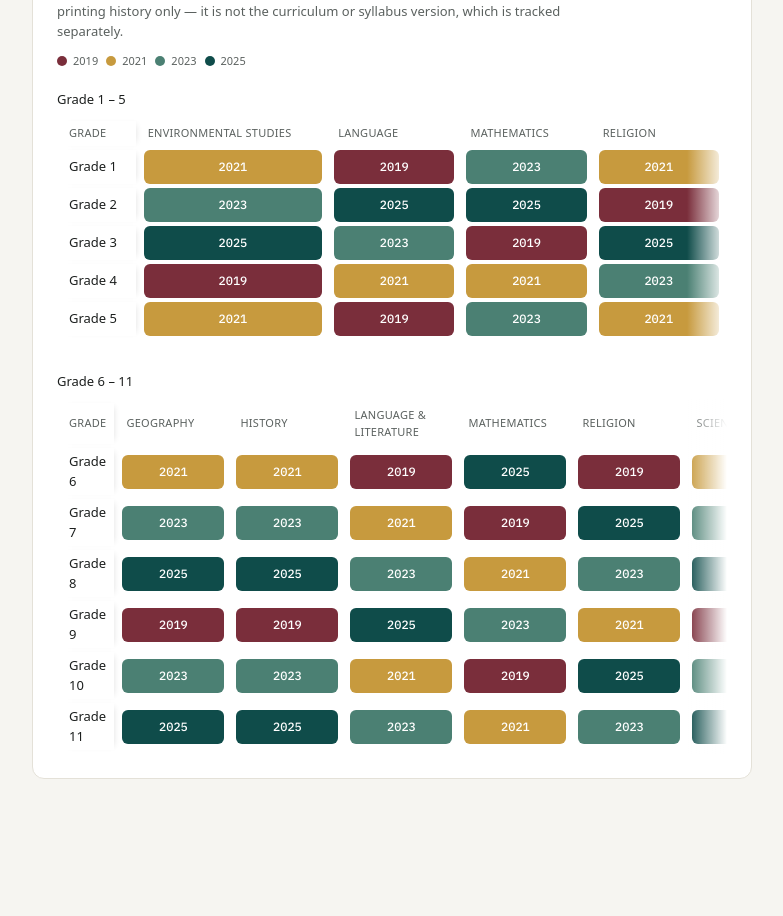
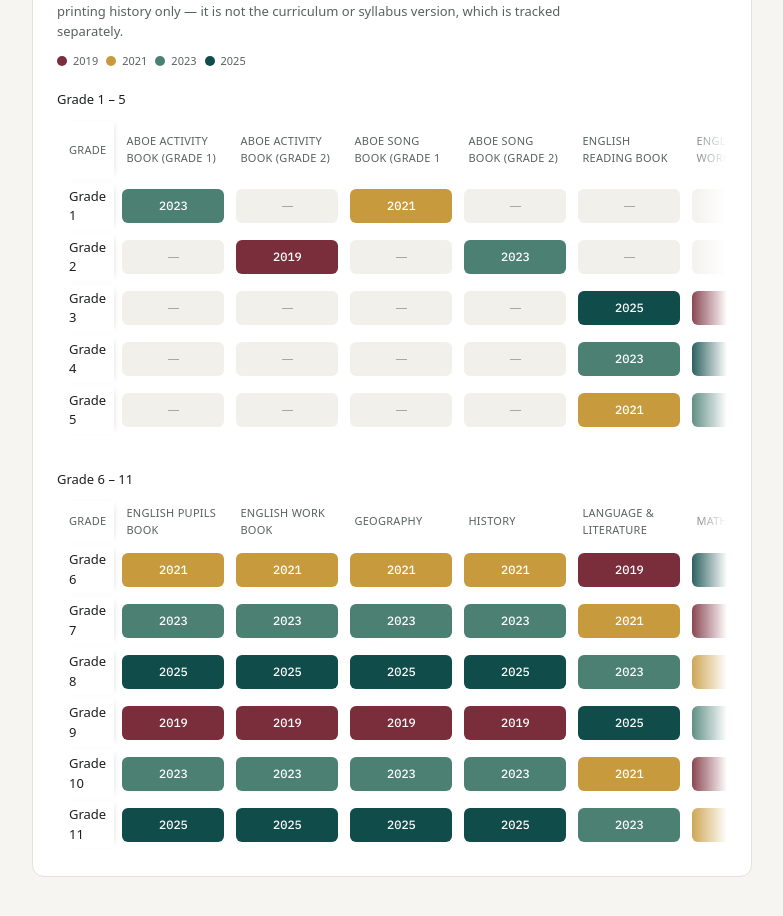
Before and after one commit to Niki704/epd_download_prototype, a Next.js app: page / in a window 1280 px wide. Shown: the part 760-1676 px from the top of the page, without its empty margins (248-1031 px from the left). Before the commit the page ends 1579 px from the top, so only its background shows below. Built offline with nearby package versions, Linux system fonts and the light colour scheme.

Commit message:
feat(refactor): Restructured textbook tree.  (Grade 1-5 & Grade 6-11 Categories)

```diff
--- a/src/data/files.ts
+++ b/src/data/files.ts
@@ -96,6 +96,63 @@ function makeMediumNode(
   };
 }
 
+// Small local helper — Common English Books leaves aren't generated from a
+// uniform subject list (unlike everything else in the tree), since the
+// book count and titles genuinely differ per grade. Hand-built on purpose.
+function makeCommonEnglishBook(
+  id: string,
+  name: string,
+  grade: number,
+): BookNode {
+  return {
+    id,
+    kind: "book",
+    name,
+    subject: name,
+    printYear: mockPrintYear(grade, name),
+    fileSize: `${(1.6 + (grade % 3) * 0.3).toFixed(1)} MB`,
+    fileUrl: `/downloads/textbooks/${id}.pdf`,
+    downloads: mockDownloads(id),
+  };
+}
+
+function makeCommonEnglishGradeNode(
+  grade: number,
+  bookNames: string[],
+): DirectoryNode {
+  return {
+    id: `common-english-1-5-grade-${grade}`,
+    kind: "grade",
+    name: `Grade ${grade}`,
+    children: bookNames.map((name) =>
+      makeCommonEnglishBook(
+        `common-english-1-5-grade-${grade}-${name.toLowerCase().replace(/[^a-z0-9]+/g, "-")}`,
+        name,
+        grade,
+      ),
+    ),
+  };
+}
+
+// --- Grade 1–5: Sinhala Medium, Tamil Medium, Common English Books ---
+
+const commonEnglishBooks1to5: DirectoryNode = {
+  id: "common-english-books-1-5",
+  kind: "bookType",
+  name: "Common English Books",
+  children: [
+    makeCommonEnglishGradeNode(1, ["ABOE Activity Book (Grade 1)", "ABOE Song Book (Grade 1"]),
+    makeCommonEnglishGradeNode(2, ["ABOE Activity Book (Grade 2)", "ABOE Song Book (Grade 2)"]),
+    makeCommonEnglishGradeNode(3, [
+      "English Reading Book",
+      "English Workbook",
+      "English Writing Practice",
+    ]),
+    makeCommonEnglishGradeNode(4, ["English Reading Book", "English Workbook"]),
+    makeCommonEnglishGradeNode(5, ["English Reading Book", "English Workbook"]),
+  ],
+};
+
 const grade1to5: DirectoryNode = {
   id: "category-1-5",
   kind: "category",
@@ -103,7 +160,51 @@ const grade1to5: DirectoryNode = {
   children: [
     makeMediumNode("sinhala", "Sinhala Medium", [1, 2, 3, 4, 5], SUBJECTS_1_5),
     makeMediumNode("tamil", "Tamil Medium", [1, 2, 3, 4, 5], SUBJECTS_1_5),
+    commonEnglishBooks1to5,
   ],
+};
+
+// --- Grade 6–11: Sinhala Medium, Tamil Medium, English Medium, Common English Books ---
+
+// Uniform per grade (always exactly Pupils Book + Work Book), so a loop
+// fits here — unlike the 1–5 case above.
+function makeCommonEnglishGradeNode6to11(grade: number): DirectoryNode {
+  const pupilsId = `common-english-6-11-grade-${grade}-pupils`;
+  const workId = `common-english-6-11-grade-${grade}-workbook`;
+  return {
+    id: `common-english-6-11-grade-${grade}`,
+    kind: "grade",
+    name: `Grade ${grade}`,
+    children: [
+      {
+        id: pupilsId,
+        kind: "book",
+        name: "English Pupils Book",
+        subject: "English Pupils Book",
+        printYear: mockPrintYear(grade, "English Pupils Book"),
+        fileSize: `${(1.8 + (grade % 3) * 0.3).toFixed(1)} MB`,
+        fileUrl: `/downloads/textbooks/${pupilsId}.pdf`,
+        downloads: mockDownloads(pupilsId),
+      },
+      {
+        id: workId,
+        kind: "book",
+        name: "English Work Book",
+        subject: "English Work Book",
+        printYear: mockPrintYear(grade, "English Work Book"),
+        fileSize: `${(1.5 + (grade % 3) * 0.3).toFixed(1)} MB`,
+        fileUrl: `/downloads/textbooks/${workId}.pdf`,
+        downloads: mockDownloads(workId),
+      },
+    ],
+  };
+}
+
+const commonEnglishBooks6to11: DirectoryNode = {
+  id: "common-english-books-6-11",
+  kind: "bookType",
+  name: "Common English Books",
+  children: [6, 7, 8, 9, 10, 11].map((g) => makeCommonEnglishGradeNode6to11(g)),
 };
 
 const grade6to11: DirectoryNode = {
@@ -129,6 +230,7 @@ const grade6to11: DirectoryNode = {
       [6, 7, 8, 9, 10, 11],
       SUBJECTS_6_11,
     ),
+    commonEnglishBooks6to11,
   ],
 };
 
```
